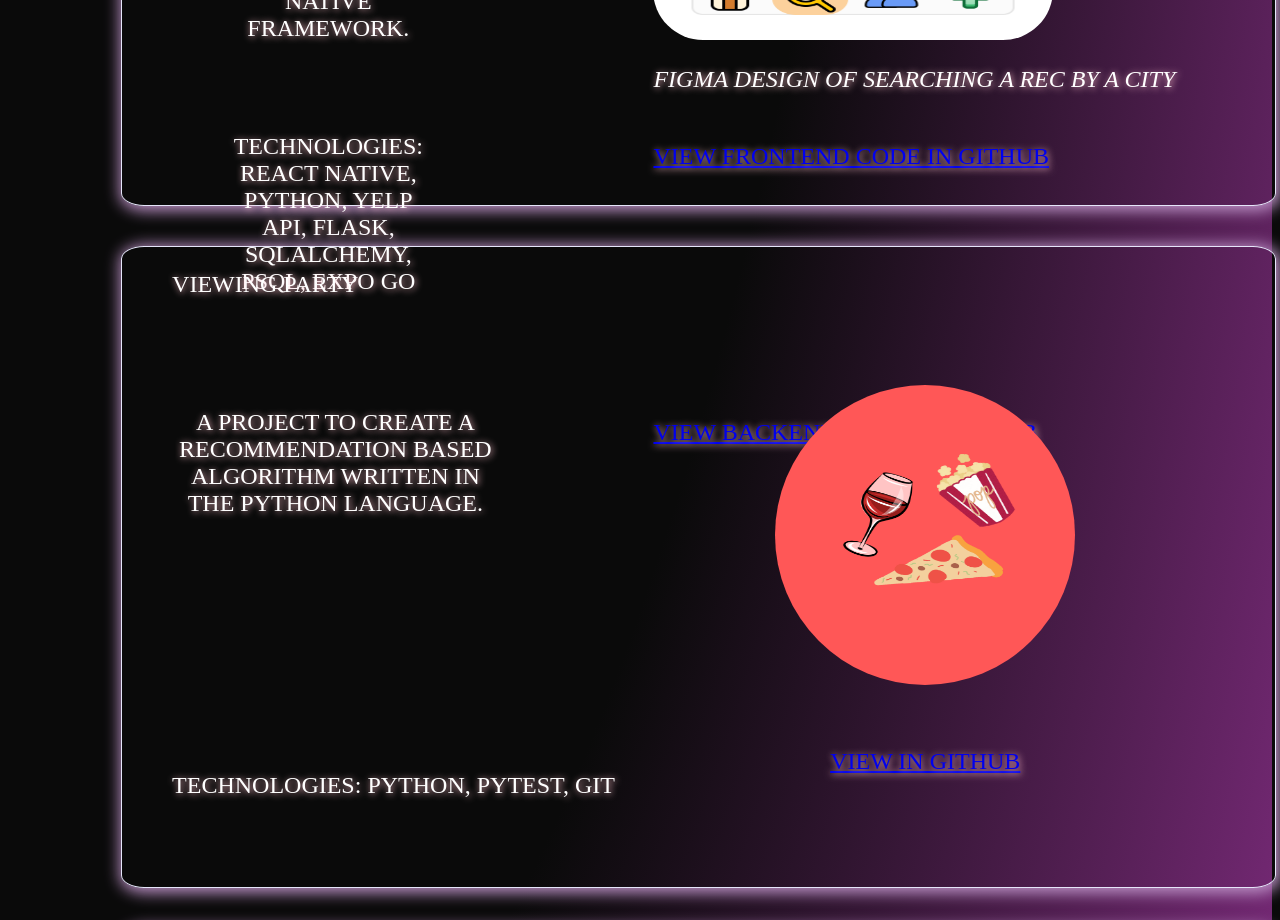
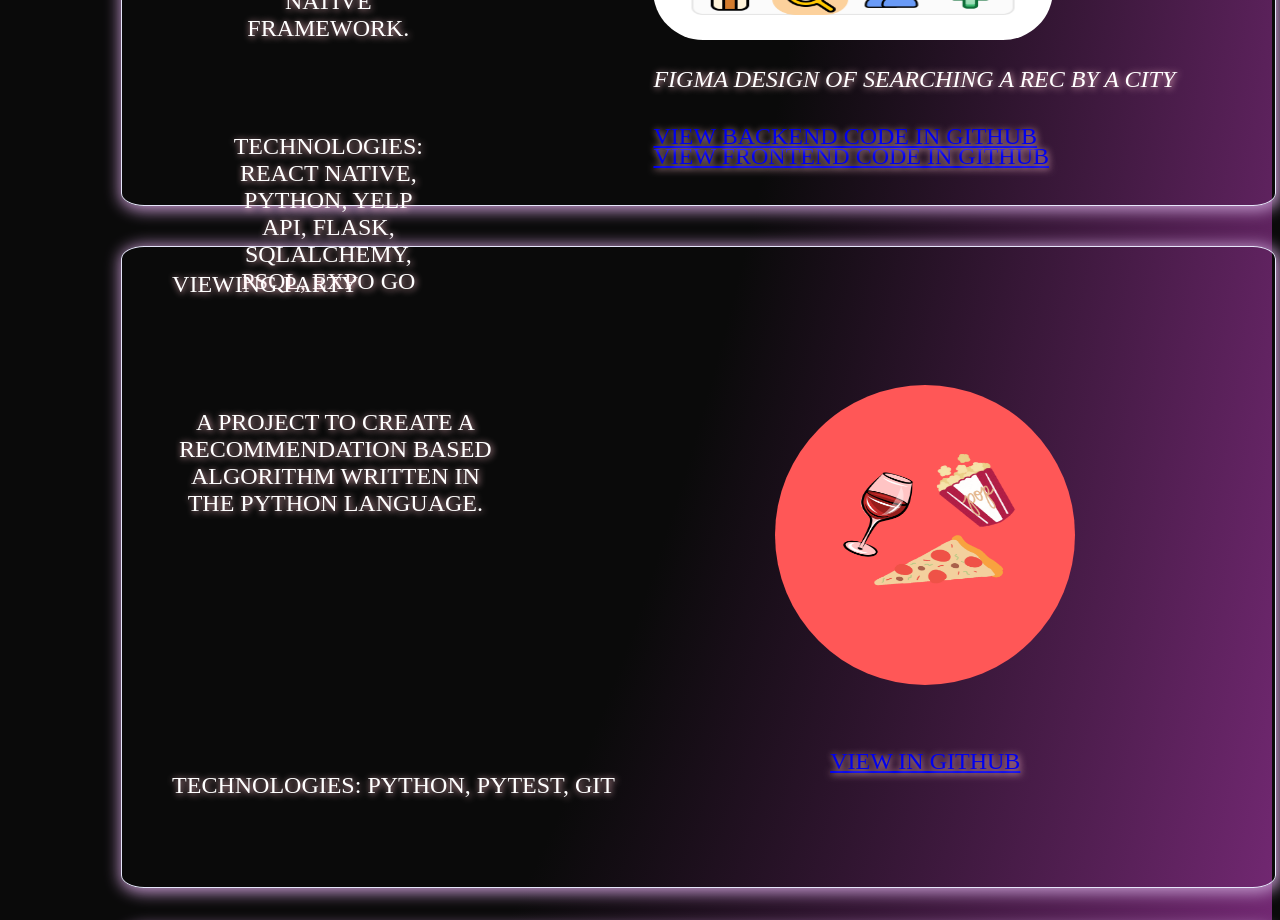
Before and after one commit to ursaturnine/tyrah-portfolio-site, a React (Create React App) app: page / in a window 1280 px wide. Shown: the part 1360-2280 px from the top of the page. Built offline with nearby package versions, Linux system fonts and the light colour scheme; a web font is replaced by a local one.

Commit message:
link text

```diff
--- a/src/styles/home.css
+++ b/src/styles/home.css
@@ -173,11 +173,11 @@ div > img {
 /* Link Backend */
 .project-1-text-10 {
     grid-column-start: 2;
-    grid-row-start: 5;
+    grid-row-start: 4;
     justify-self: start;
     margin-right: 50px;
     font-size: x-large;
-    margin-top: 100px;
+    margin-top: 30px;
 }
 /* Technologies list*/
 .project-1-text-8 {
```
